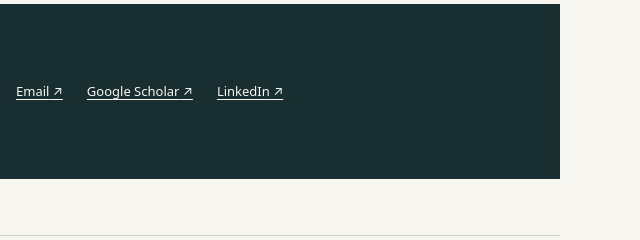
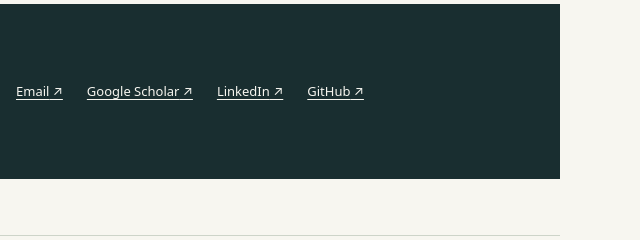
Before and after one commit to aliumutkaypak/aliumutkaypak.github.io, a plain HTML site: page index.html in a window 1280 px wide. Shown: the part 5672-5912 px from the top of the page, 640-1280 px from the left. Drawn offline with Linux system fonts and the light colour scheme.

Commit message:
Add GitHub profile to contact section

```diff
--- a/index.html
+++ b/index.html
@@ -204,8 +204,9 @@
         <div><p class="eyebrow">Contact &amp; profiles</p><h2 id="contact-title">Get in touch.</h2></div>
         <div class="contact-links"><div class="profiles">
           <a href="mailto:ak10531@nyu.edu">Email <span aria-hidden="true">&nbsp;↗</span></a>
-          <!-- Both profile URLs are supplied in the CV's hyperlink annotations; placeholders are unnecessary. -->
+          <!-- Scholar and LinkedIn URLs follow the CV; GitHub was supplied by the author. -->
           <a href="https://scholar.google.com/citations?user=6ErWlTAAAAAJ&amp;hl=en&amp;oi=ao">Google Scholar <span aria-hidden="true">&nbsp;↗</span></a><a href="https://www.linkedin.com/in/aliumut/">LinkedIn <span aria-hidden="true">&nbsp;↗</span></a>
+          <a href="https://github.com/aliumutkaypak">GitHub <span aria-hidden="true">&nbsp;↗</span></a>
         </div></div>
       </section>
     </main>
```
